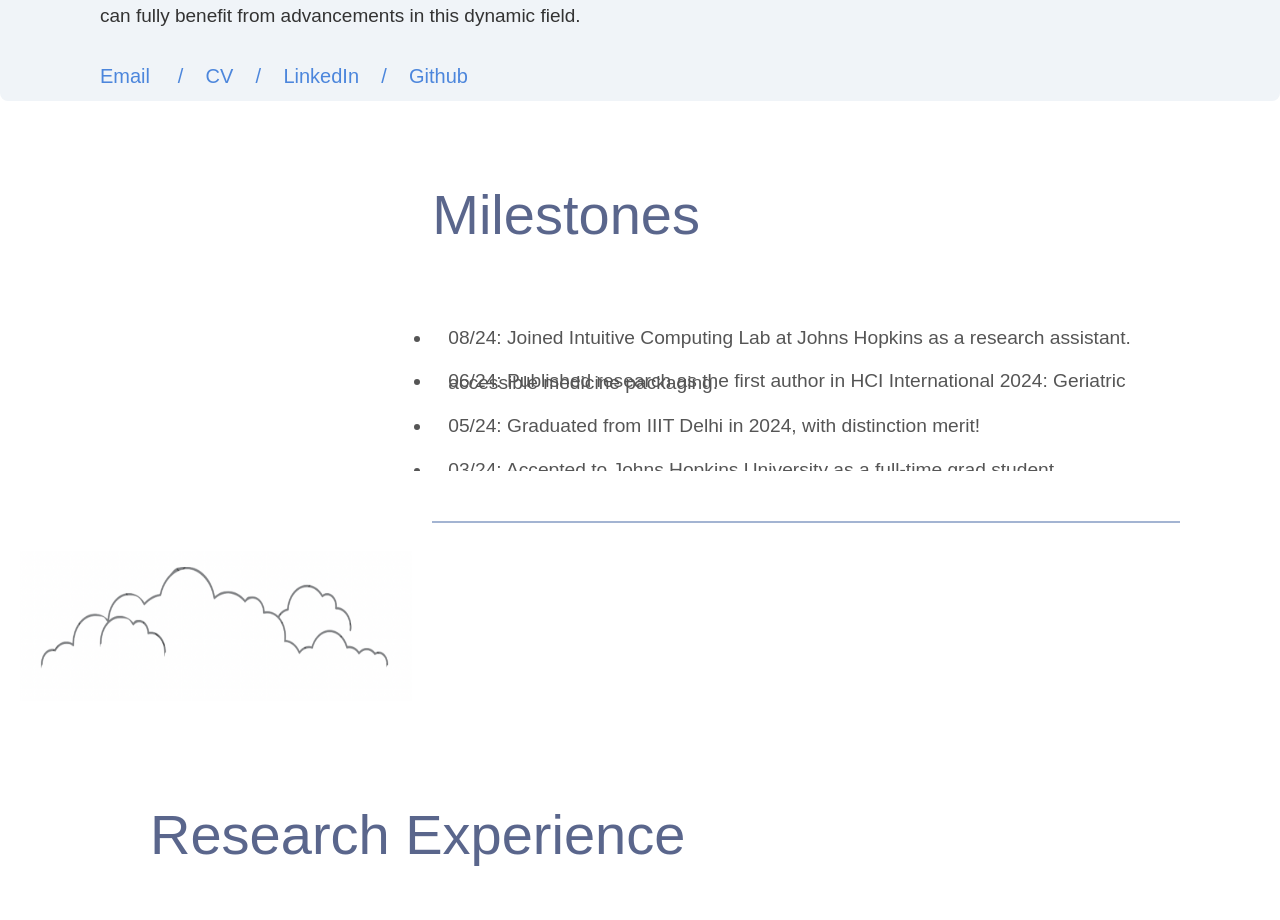
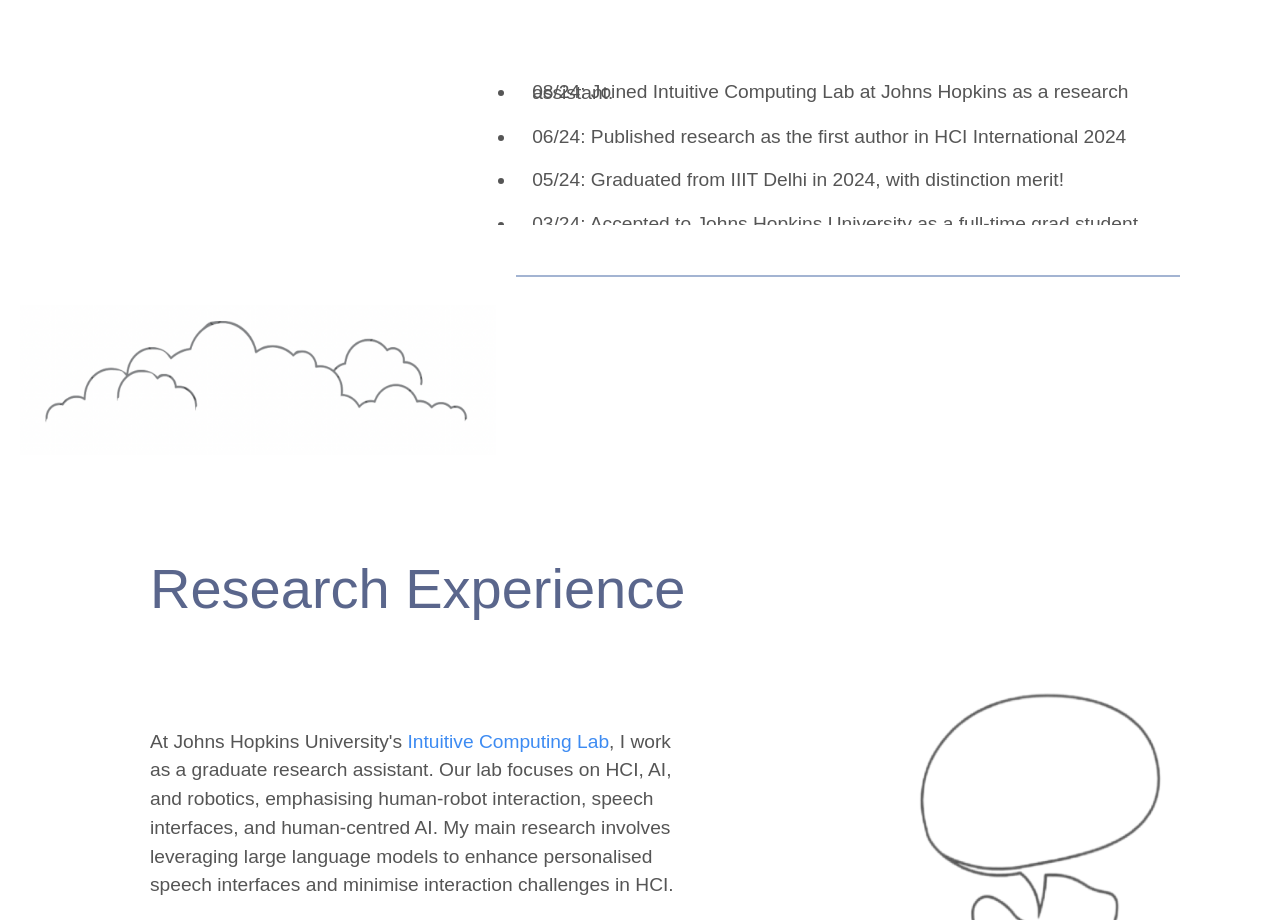
Before and after one commit to MrishikaNair/portfolio-mnair, a React (Create React App) app: page / in a window 1280 px wide. Shown: the part 831-1751 px from the top of the page. Built offline with nearby package versions, Linux system fonts and the light colour scheme.

Commit message:
Update hero.jsx

```diff
--- a/src/components/hero.jsx
+++ b/src/components/hero.jsx
@@ -57,7 +57,7 @@
                 </p>
             </div>
             <div>
-                <img src={Profilephoto} alt="Profile" className="profile-img" style={{marginTop:'80px', boxShadow: '0px 4px 10px rgba(0, 0, 0, 0.3)'}}/>
+                <img src={Profilephoto} alt="Profile" className="profile-img" style={{marginTop:'80px',height:'100px', boxShadow: '0px 4px 10px rgba(0, 0, 0, 0.3)'}}/>
             </div>
         </div>
       </section>
@@ -81,7 +81,7 @@
             <div className="scrollable-section" style={{ flex: '1', maxHeight: '170px', paddingLeft: '20px' }}>
             <ul style={{ listStyleType: 'disc',  fontSize: '30px', color: '#333', paddingTop:'20px',addingLeft: '20px'}}>
                 <li>08/24: Joined Intuitive Computing Lab at Johns Hopkins as a research assistant.</li>
-                <li>06/24: Published research as the first author in HCI International 2024: Geriatric accessible medicine packaging.</li>
+                <li>06/24: Published research as the first author in HCI International 2024</li>
                 <li>05/24: Graduated from IIIT Delhi in 2024, with distinction merit!</li>
                 <li>03/24: Accepted to Johns Hopkins University as a full-time grad student.</li>
                 <li>12/23: Joined iWayPlus as a Software developer intern.</li>
@@ -136,7 +136,7 @@
                         </p>
                     </div>
                     <div className="projectimage" style={{width:'30%'}}>
-                        <img src={RA} alt="RA" style={{height:'120%', marginTop:'-30px'}}/>
+                        <img src={RA} alt="RA" style={{height:'90%', marginTop:'-30px'}}/>
                     </div>
                 </div>
                 <hr style={{ width: '100%', border: '1px solid #B3B5B7', marginLeft:'20px', marginTop:'50px' }} />
```
